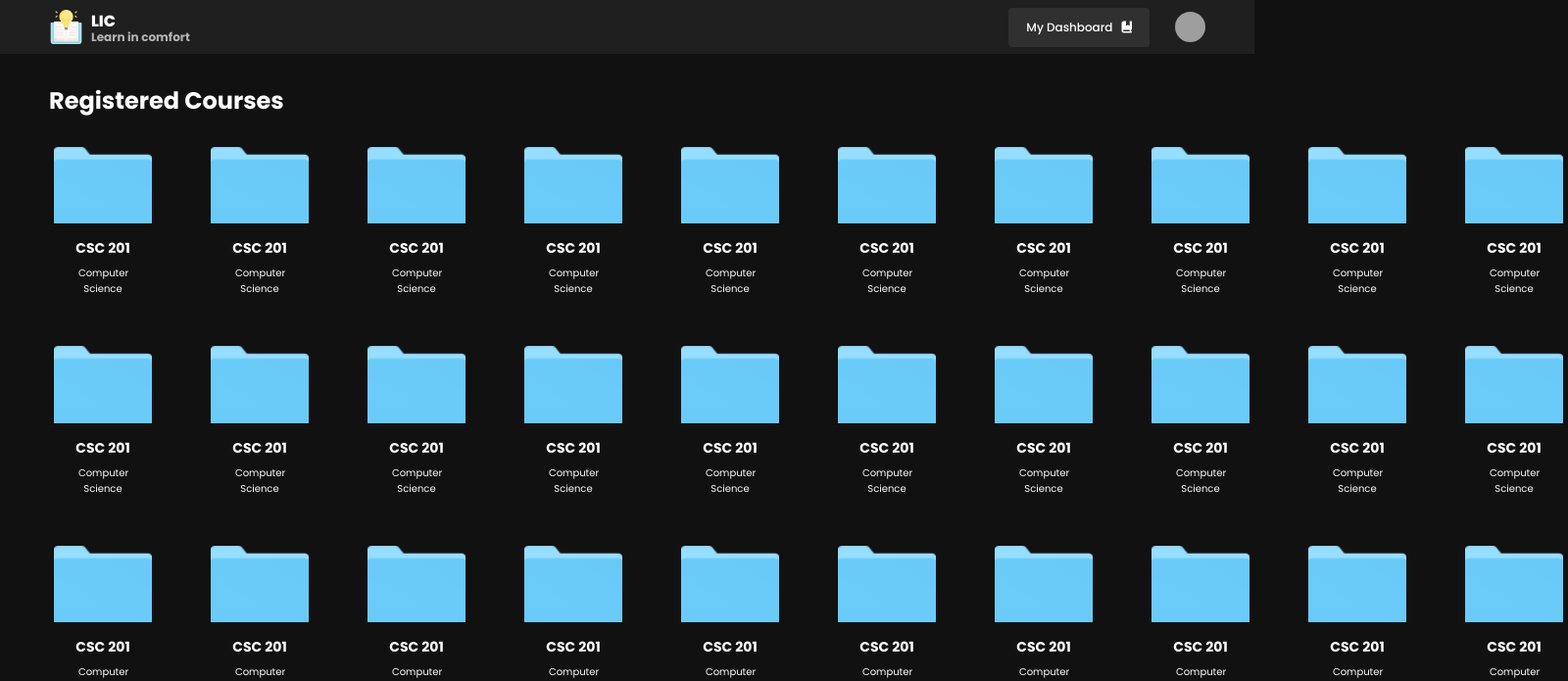
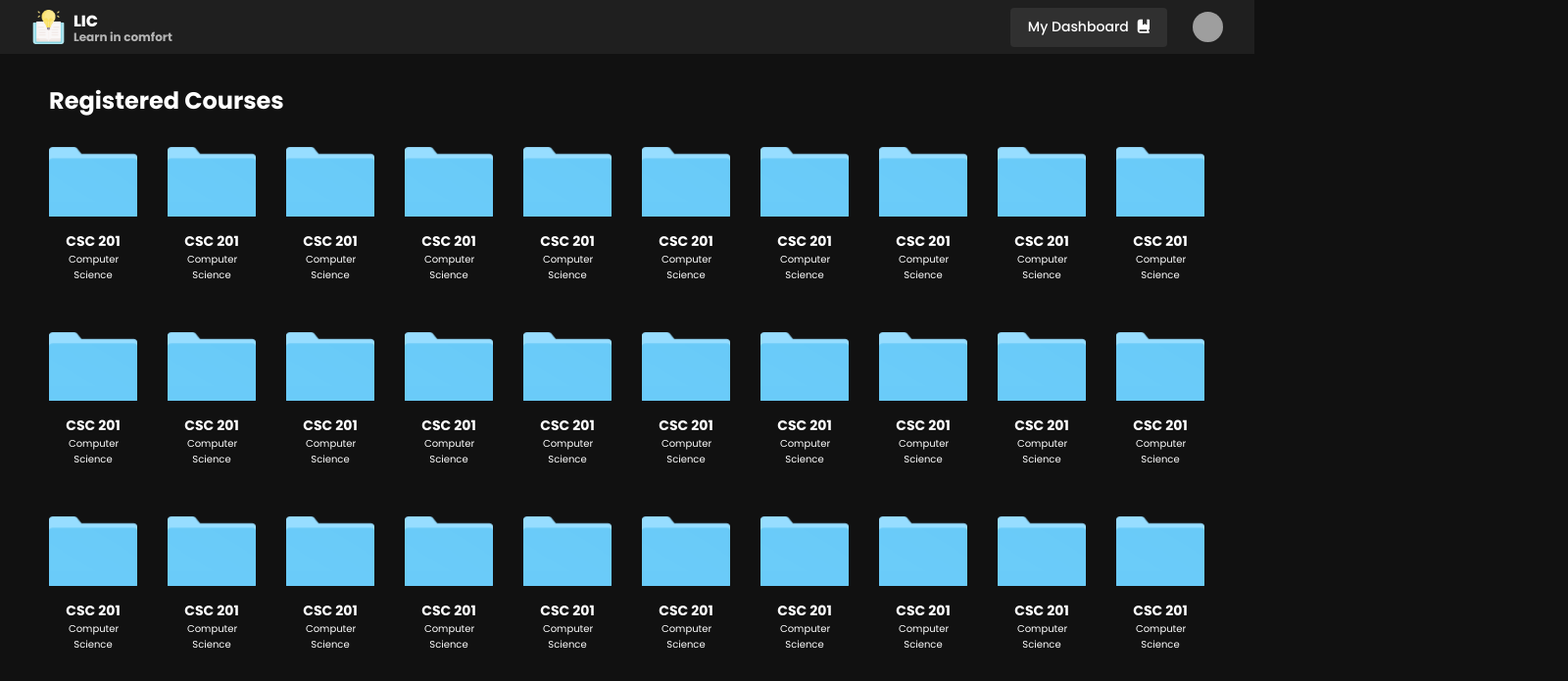
Before and after one commit to Enaikele-Kelvin-Omoh/LIC, a React (Vite) app: page / in a window 1280 px wide. Shown: the top 695 px of the page at 98% size, 1600 px wide, since content can reach past the window. Built offline with nearby package versions, Linux system fonts and the light colour scheme; grey boxes are pictures that could not be loaded; a web font is replaced by a local one.

Commit message:
Refactored Dashboard Page code

```diff
--- a/src/components/CourseFolder/CourseFolder.css
+++ b/src/components/CourseFolder/CourseFolder.css
@@ -1,23 +1,23 @@
 .course-folder {
-  width: 11rem;
+  width: 90px;
   text-align: center;
   cursor: pointer;
 }
 
 .course-icon {
-  width: 10rem;
-  margin-bottom: 1rem;
+  width: 90px;
+  margin-bottom: 10px;
 }
 
 .course-code {
-  font-size: 1.4rem;
+  font-size: 14px;
   font-weight: bold;
-  margin-bottom: 0.7rem;
+  /* margin-bottom: 0.7rem; */
 }
 
 .course-title {
-  font-size: 1rem;
+  font-size: 10px;
   font-weight: normal;
-  width: 5rem;
+  width: 50px;
   margin: 0 auto;
 }
--- a/src/components/Modal/Modal.jsx
+++ b/src/components/Modal/Modal.jsx
@@ -1,6 +1,6 @@
-import React, { useEffect, useState } from "react";
-import "./Modal.css";
-import emitter from "../../emitter/emitter";
+import React, { useEffect, useState } from 'react';
+import './Modal.css';
+import emitter from '../../emitter/emitter';
 
 const Modal = () => {
   const [modalData, setModalData] = useState([]);
@@ -12,7 +12,7 @@ const Modal = () => {
 
     var prevModal = [...modalData];
     console.log(prevModal);
-    console.log("adding", data);
+    console.log('adding', data);
 
     prevModal.push(data);
     console.log(prevModal);
@@ -27,18 +27,18 @@ const Modal = () => {
   };
 
   useEffect(() => {
-    emitter.on("modal", (data) => addModal(data));
+    emitter.on('modal', (data) => addModal(data));
 
     return () => {
-      emitter.off("modal", (data) => addModal(data));
+      emitter.off('modal', (data) => addModal(data));
     };
-  }, []);
+  }, [addModal]);
   return (
     <>
       {modalData.map((data) => {
-        if (data.type === "success") {
+        if (data.type === 'success') {
           return (
-            <div className="Modal">
+            <div className="Modal" key="success">
               <SuccessModal
                 fieldData={data?.fieldData}
                 message={data?.message}
@@ -53,9 +53,9 @@ const Modal = () => {
               />
             </div>
           );
-        } else if (data.type === "error") {
+        } else if (data.type === 'error') {
           return (
-            <div className="Modal">
+            <div className="Modal" key="error">
               <ErrorModal
                 fieldData={data?.fieldData}
                 message={data?.message}
@@ -70,9 +70,9 @@ const Modal = () => {
               />
             </div>
           );
-        } else if (data.type === "warning") {
+        } else if (data.type === 'warning') {
           return (
-            <div className="Modal">
+            <div className="Modal" key="warning">
               <WarningModal
                 fieldData={data?.fieldData}
                 message={data?.message}
@@ -87,9 +87,9 @@ const Modal = () => {
               />
             </div>
           );
-        } else if (data.type === "input") {
+        } else if (data.type === 'input') {
           return (
-            <div className="Modal">
+            <div className="Modal" key="input">
               <InputModal
                 title={data.title}
                 fieldData={data?.fieldData}
@@ -132,7 +132,7 @@ const SuccessModal = ({ onHide, onClickButton, message, buttonText }) => {
             onHide(true);
           }}
         >
-          {buttonText || "Okay"}
+          {buttonText || 'Okay'}
         </button>
       </div>
     </div>
@@ -159,7 +159,7 @@ const ErrorModal = ({ onHide, onClickButton, message, buttonText }) => {
             onHide(true);
           }}
         >
-          {buttonText || "Okay"}
+          {buttonText || 'Okay'}
         </button>
       </div>
     </div>
@@ -186,7 +186,7 @@ const WarningModal = ({ onHide, onClickButton, message, buttonText }) => {
             onHide(true);
           }}
         >
-          {buttonText || "Okay"}
+          {buttonText || 'Okay'}
         </button>
       </div>
     </div>
@@ -200,14 +200,14 @@ const InputModal = ({
   onClickButton,
   onHide,
 }) => {
-  const [text, setText] = useState([""]);
+  const [text, setText] = useState(['']);
 
   useEffect(() => {
-    setText(new Array(fieldData.length).fill(""));
+    setText(new Array(fieldData.length).fill(''));
   }, [fieldData]);
 
   const handleResetText = () => {
-    setText((p) => new Array(p.length).fill(""));
+    setText((p) => new Array(p.length).fill(''));
   };
 
   const changeTextAtIndex = (index, value) => {
@@ -221,7 +221,7 @@ const InputModal = ({
         <i className="fa-solid fa-xmark" onClick={() => onHide(false)}></i>
       </div>
       <div className="title-block flex justify-center  ">
-        <p>{title || ""}</p>
+        <p>{title || ''}</p>
       </div>
 
       <div className="input-block w-full mt-6 flex flex-col gap-3">
@@ -230,7 +230,7 @@ const InputModal = ({
             <p>{data.label}</p>
             <input
               type="text"
-              placeholder={data.placeholder || "Value here"}
+              placeholder={data.placeholder || 'Value here'}
               value={text[index]}
               onChange={(e) => changeTextAtIndex(index, e.target.value)}
             />
@@ -245,7 +245,7 @@ const InputModal = ({
             onHide(true);
           }}
         >
-          {buttonText || "Okay"}
+          {buttonText || 'Okay'}
         </button>
       </div>
     </div>
--- a/src/components/Navbar/Navbar.css
+++ b/src/components/Navbar/Navbar.css
@@ -3,15 +3,15 @@
   height: 55px;
   background-color: var(--header-background-color);
   display: flex;
-  padding: 0 5rem;
+  padding: 0 32px;
 }
 
 .Navbar .btn-2 {
   height: 40px;
-  font-size: 12px;
+  font-size: 14px;
   font-weight: 500;
-  padding: 0 1.8rem;
-  border-radius: 0.4rem;
+  padding: 0 18px;
+  border-radius: 4px;
 }
 
 .Navbar .right-container {
--- a/src/pages/DashboardPage/DashboardPage.css
+++ b/src/pages/DashboardPage/DashboardPage.css
@@ -1,36 +1,37 @@
 .DashboardPage {
-  padding: 0 5rem;
+  padding: 0 50px;
   position: relative;
 }
 
 .dashboard-title {
-  font-size: 2.4rem;
+  font-size: 24px;
   font-weight: bold;
-  margin: 3rem 0;
+  margin: 30px 0;
 }
 
 .all-courses {
   display: grid;
   grid-template-columns: repeat(10, 1fr);
   grid-template-rows: repeat(4, 1fr);
-  gap: 5rem;
+  gap: 30px;
+  row-gap: 50px;
 }
 
 .btn-create-course {
   display: flex;
   justify-content: center;
   align-items: center;
-  width: 5rem;
-  height: 5rem;
+  width: 50px;
+  height: 50px;
   border-radius: 50%;
   background-color: #303030;
   position: absolute;
-  bottom: 10.5rem;
-  right: 7.5rem;
+  bottom: 105px;
+  right: 75px;
 }
 
 .create-course-icon {
-  font-size: 2rem;
+  font-size: 20px;
   font-weight: 600;
   cursor: pointer;
 }
--- a/src/pages/DashboardPage/DashboardPage.jsx
+++ b/src/pages/DashboardPage/DashboardPage.jsx
@@ -1,54 +1,43 @@
 import React, { useState } from 'react';
 import './DashboardPage.css';
 import CourseFolder from '../../components/CourseFolder/CourseFolder';
+import { inputModal } from '../../utils/modal';
 const DashboardPage = () => {
-  const [isSelected, setIsSelected] = useState(false);
+  // const [isSelected, setIsSelected] = useState(false);
+  // const [createCourse, setCreateCourse] = useState(false);
+
+  const handleCreateCourse = () => {
+    inputModal(
+      'Create Course', // title
+      [
+        {
+          label: 'Enter Course Code',
+          placeholder: 'E.g. CSC 201',
+          value: '',
+        },
+        {
+          label: 'Enter Course Title',
+          placeholder: 'E.g. Computer Science',
+          value: '',
+        },
+      ],
+      'Create Course',
+      (data) => {
+        console.log('Course Created:', data);
+      }, // onButtonClick
+      true, // canHide
+      () => console.log('Modal Closed'), // onClose
+    );
+  };
   return (
     <div className="DashboardPage">
       <h2 className="dashboard-title">Registered Courses</h2>
       <div className="all-courses">
-        <CourseFolder />
-        <CourseFolder />
-        <CourseFolder />
-        <CourseFolder />
-        <CourseFolder />
-        <CourseFolder />
-        <CourseFolder />
-        <CourseFolder />
-        <CourseFolder />
-        <CourseFolder />
-        <CourseFolder />
-        <CourseFolder />
-        <CourseFolder />
-        <CourseFolder />
-        <CourseFolder />
-        <CourseFolder />
-        <CourseFolder />
-        <CourseFolder />
-        <CourseFolder />
-        <CourseFolder />
-        <CourseFolder />
-        <CourseFolder />
-        <CourseFolder />
-        <CourseFolder />
-        <CourseFolder />
-        <CourseFolder />
-        <CourseFolder />
-        <CourseFolder />
-        <CourseFolder />
-        <CourseFolder />
-        <CourseFolder />
-        <CourseFolder />
-        <CourseFolder />
-        <CourseFolder />
-        <CourseFolder />
-        <CourseFolder />
-        <CourseFolder />
-        <CourseFolder />
-        <CourseFolder />
-        <CourseFolder />
+        {Array.from({ length: 40 }, (_, i) => (
+          <CourseFolder key={i} />
+        ))}
 
-        <div className="btn-create-course">
+        <div className="btn-create-course" onClick={handleCreateCourse}>
           <i className="fa-solid fa-plus create-course-icon"></i>
         </div>
       </div>
```
Also changed, not shown: src/utils/modal.js (+14 -14 lines).
